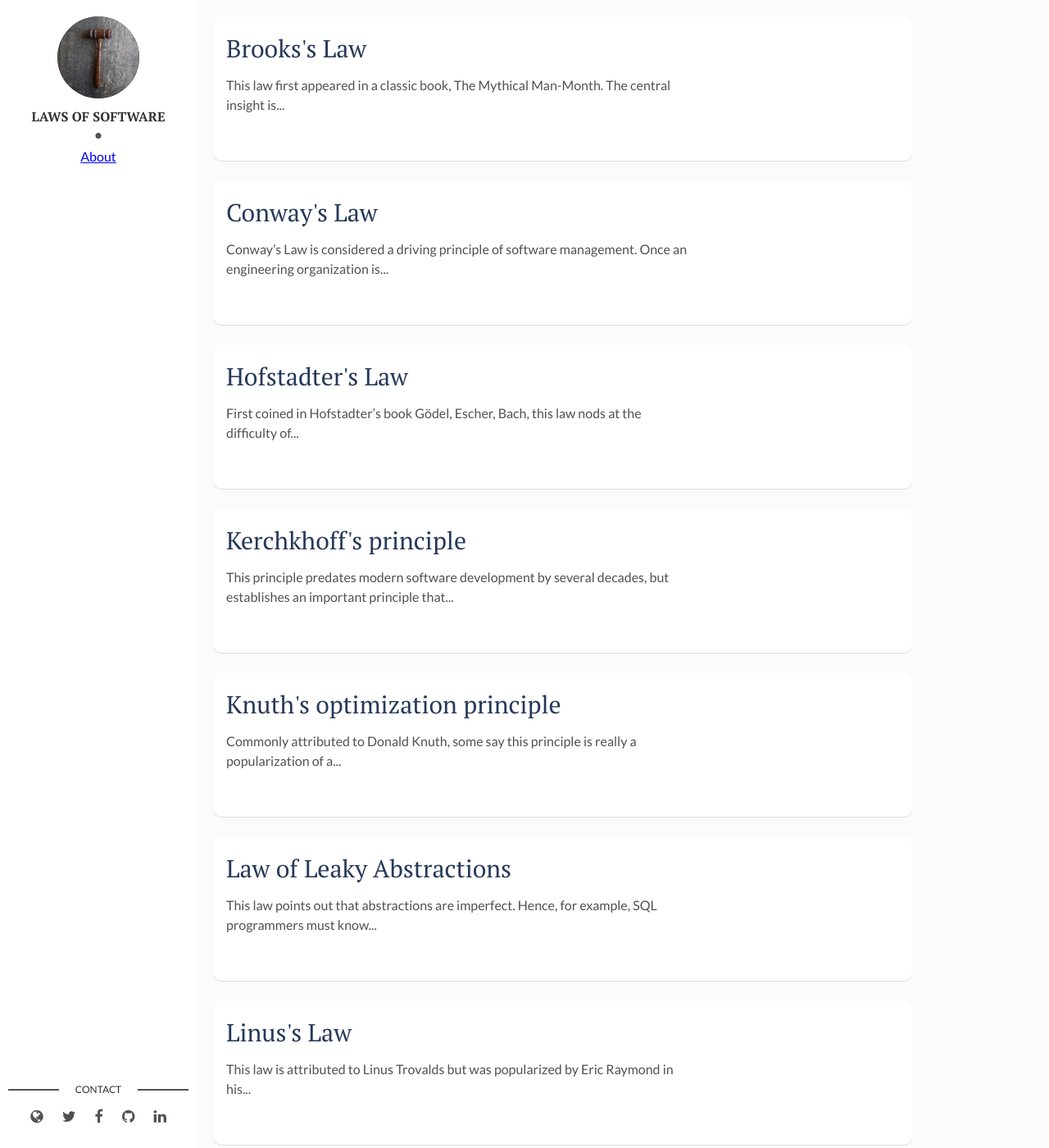
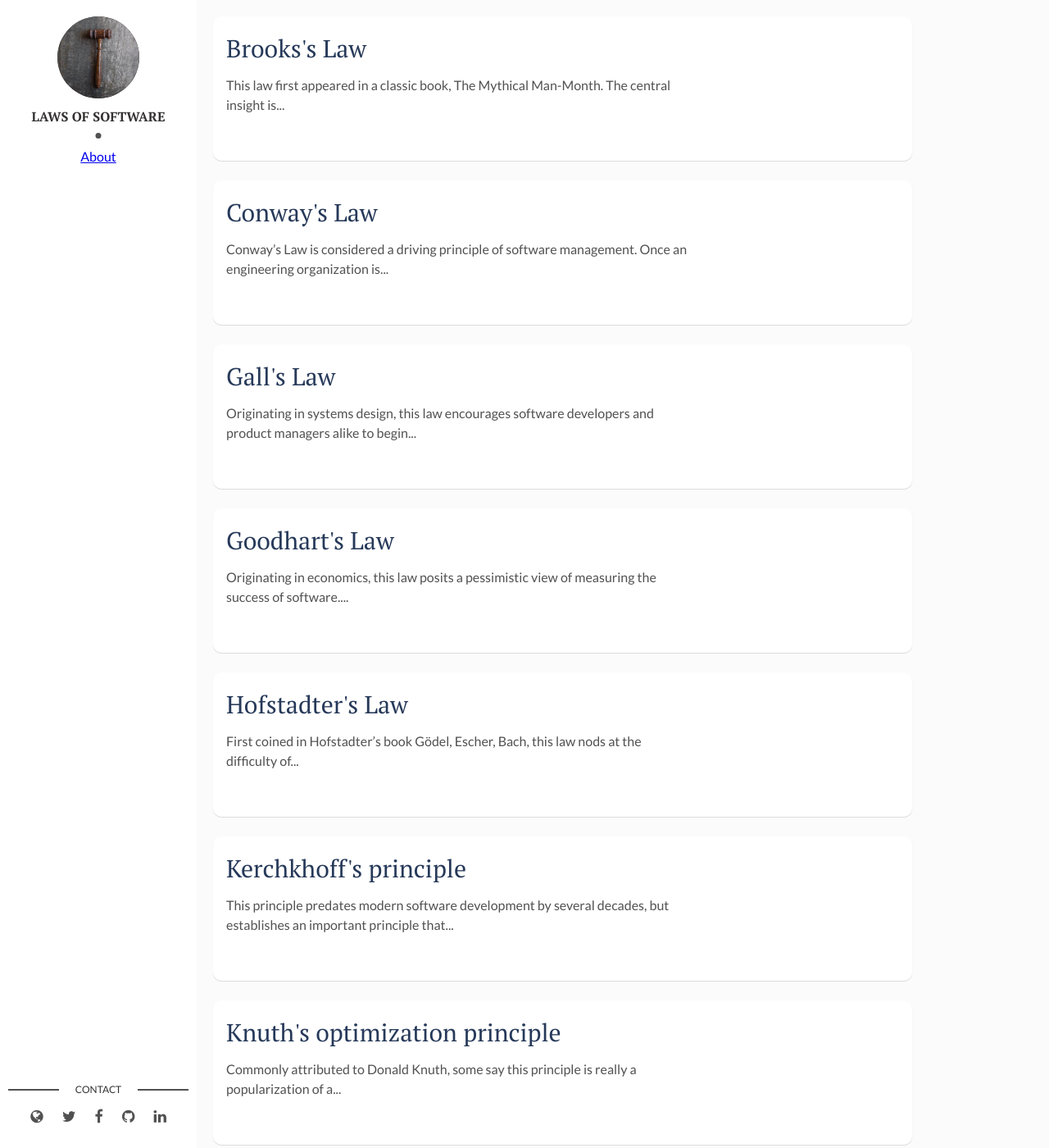
Before and after one commit to shaisachs/laws-of-software, a Jekyll site: the page built from index.html, in a window 1280 px wide and 1400 px high. Shown: the whole window at 82% size. Built offline with Jekyll 4.4.1, drawn with Linux system fonts in a browser that asks for light colours; some of the changed text lies outside the part shown.

Commit message:
Add gall and goodhart
Signed-off-by: Shai Sachs <shaisachs@gmail.com>

```diff
--- /dev/null
+++ b/_laws/gall.md
@@ -0,0 +1,10 @@
+---
+layout: post
+title: Gall's Law
+law: A complex system that works has evolved from a simple system that worked. A complex system built from scratch won’t work.
+law-author: John Gall
+law-url: https://www.goodreads.com/book/show/583785.The_Systems_Bible
+law-year: 1975
+---
+
+Originating in systems design, this law encourages software developers and product managers alike to begin with simple systems and grow towards complexity - rather than beginning with a complex system. This law is often cited as the reason for the failure of complex systems like CORBA, and is hailed as the reason for success of systems which began humbly, such as the World Wide Web.
--- /dev/null
+++ b/_laws/goodhart.md
@@ -0,0 +1,10 @@
+---
+layout: post
+title: Goodhart's Law
+law: When a measure becomes a target, it ceases to be a good measure.
+law-author: Charles Goodhart
+law-url: https://link.springer.com/chapter/10.1007/978-1-349-17295-5_4
+law-year: 1975
+---
+
+Originating in economics, this law posits a pessimistic view of measuring the success of software. Once a given measure, for example lines of code, becomes reified as the measure of success, then software developers can readily maximize that measure, for example by adding a lot of superfluous comments or other unnecessary code. This law joins others which indicate the difficulty of measuring software projects, such as Hofstadter's.
```
Also changed, not shown: _laws/lovelace.md (+1 -1 lines).
